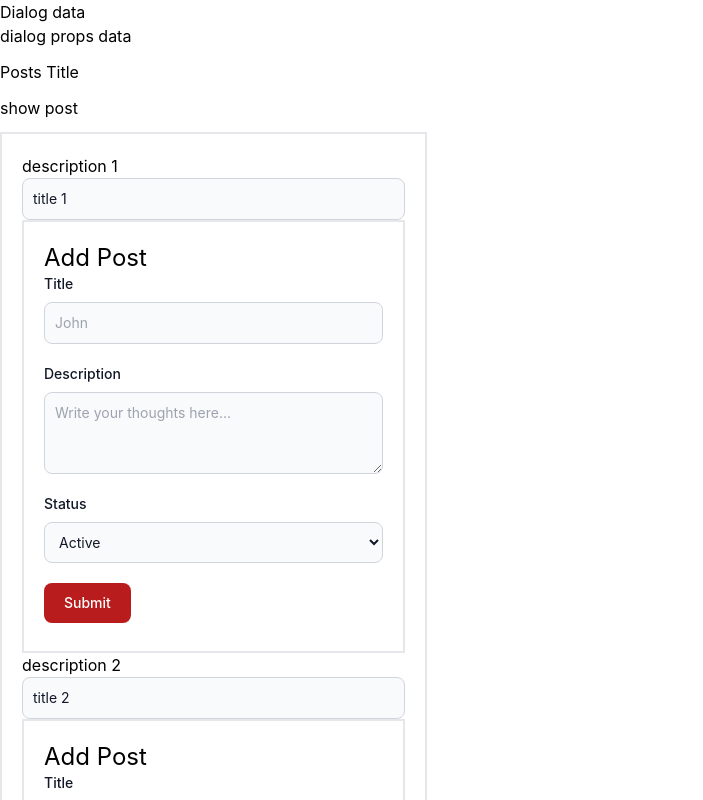
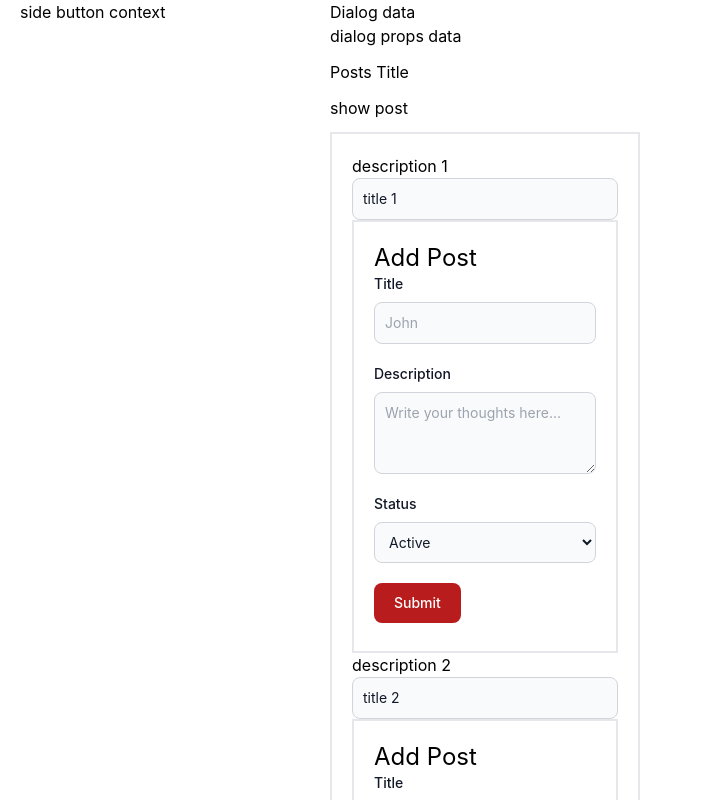
Before and after one commit to shiyas03/react-app, a React (Create React App) app: page / in a window 1280 px wide. Shown: the top 800 px of the page, without its empty margins (0-703 px from the left). Built offline with nearby package versions, Linux system fonts and the light colour scheme.

Commit message:
Use React Context API to pass Data through component tree without using Props Data

```diff
--- a/src/App.js
+++ b/src/App.js
@@ -3,12 +3,21 @@ import './App.css';
 // import Button from './components/button/button'
 // import HelloWorld from './components/hello-world/hello-world'
 import Posts from './components/posts/posts'
+import SideBar from './components/sideBar/sideBar';
+import ButtonContext from './context/buttonContext';
 
 function App() {
   return (
-    <div className="">
+    <div className="flex px-5">
 
-      <Posts />
+      <div className="w-1/4">
+        <ButtonContext.Provider value="side button context" >
+          <SideBar />
+        </ButtonContext.Provider>
+      </div>
+      <div className="w-3/4">
+        <Posts />
+      </div>
 
       {/* <Button name="First Button"/>
       <Button name="Second Button"/>
--- /dev/null
+++ b/src/components/navigation/navigation.js
@@ -0,0 +1,13 @@
+import { Component } from "react";
+import ButtonContext from "../../context/buttonContext";
+
+export default class Navigation extends Component{
+    static contextType = ButtonContext;
+    render(){
+        return(
+            <div>
+               <a href="#">{this.context}</a>
+            </div>
+        )
+    }
+}
--- /dev/null
+++ b/src/components/sideBar/sideBar.js
@@ -0,0 +1,12 @@
+import { Component } from "react";
+import Navigation from "../navigation/navigation";
+
+export default class SideBar extends Component{
+    render(){
+        return (
+            <div>
+                <Navigation/>
+            </div>
+        )
+    }
+}
--- /dev/null
+++ b/src/context/buttonContext.js
@@ -0,0 +1,5 @@
+import React from "react";
+
+const ButtonContext = React.createContext();
+
+export default ButtonContext;
```
